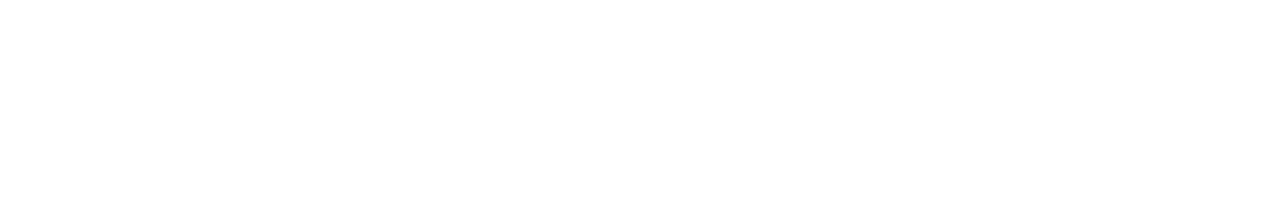
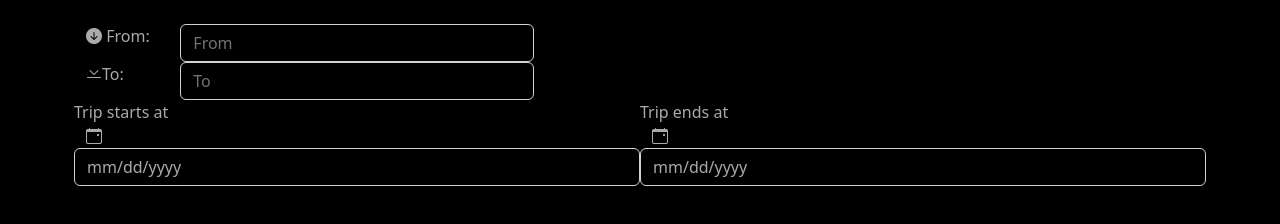
Before and after one commit to Leonard53/isep-fr-2023spring-ii2415-project-gp3-4, a website built with Vite: page src/index.html in a window 1280 px wide. Built offline with nearby package versions, Linux system fonts and the light colour scheme.

Commit message:
feat: basic website layout and fixed sass import prority, placing overriding variable first

```diff
--- a/src/index.html
+++ b/src/index.html
@@ -1,8 +1,68 @@
 <!DOCTYPE html>
 <html lang="en">
   <head>
-    <meta name="viewport" content="width=device-width, initial-scale=1" />
-    <link rel="stylesheet" href="css/styles.css">
-    <title>T3 System</Title>
+    <meta charset="utf-8">
+    <meta name="viewport" content="width=device-width, initial-scale=1">
+    <title>T3 System</title>
+    <link rel="stylesheet" href="./scss/styles.scss">
+    <script type="module" src="./js/main.js"></script>
   </head>
+  <body>
+    <div class="container py-4 px-3 mx-auto">
+      <form name="inputParam" autocomplete="off">
+        <div class="row">
+          <div class="col-1">
+            <i class="bi bi-arrow-down-circle-fill"></i> From:
+          </div>
+          <div class="col-4">
+            <input
+              type="text"
+              class="form-control"
+              placeholder="From"
+              aria-label="From"
+            />
+          </div>
+        </div>
+        <div class="row">
+          <div class="col-1"><i class="bi bi-chevron-bar-down"></i>To:</div>
+          <div class="col-4">
+            <input
+              type="text"
+              class="form-control"
+              placeholder="To"
+              aria-label="To"
+            />
+          </div>
+        </div>
+        <div class="row">
+          <div class="col">
+            <div class="row">
+              Trip starts at <i class="bi bi-calendar-event"></i>
+            </div>
+            <div class="row">
+              <input
+                type="date"
+                class="form-control"
+                placeholder="StartDate"
+                aria-label="StartDate"
+              />
+            </div>
+          </div>
+          <div class="col">
+            <div class="row">
+              Trip ends at <i class="bi bi-calendar-event"></i>
+            </div>
+            <div class="row">
+              <input
+                type="date"
+                class="form-control"
+                placeholder="EndDate"
+                aria-label="EndDate"
+              />
+            </div>
+          </div>
+        </div>
+      </form>
+    </div>
+  </body>
 </html>
--- a/src/scss/styles.scss
+++ b/src/scss/styles.scss
@@ -1,5 +1,9 @@
 // Import all of Bootstrap's CSS
+$enable-gradients: true;
+$enable-shadows: true;
+$body-color: #AAAAAA;
+$body-bg: #000000;
+
+$bootstrap-icons-font-dir: "../../node_modules/bootstrap-icons/font/fonts";
 @import "bootstrap/scss/bootstrap";
-
-$body-color: #000000;
-$body-bg: #DDDDDD;
+@import "bootstrap-icons/font/bootstrap-icons";
--- a/vite.config.js
+++ b/vite.config.js
@@ -1,12 +1,12 @@
-const path = require('path')
+const path = require('path');
 
 export default {
   root: path.resolve(__dirname, 'src'),
   build: {
-    outDir: '../dist'
+    outDir: '../dist',
   },
   server: {
     port: 8080,
-    hot: true
-  }
-}
+    hot: true,
+  },
+};
```
Also changed, not shown: 3 other files.
